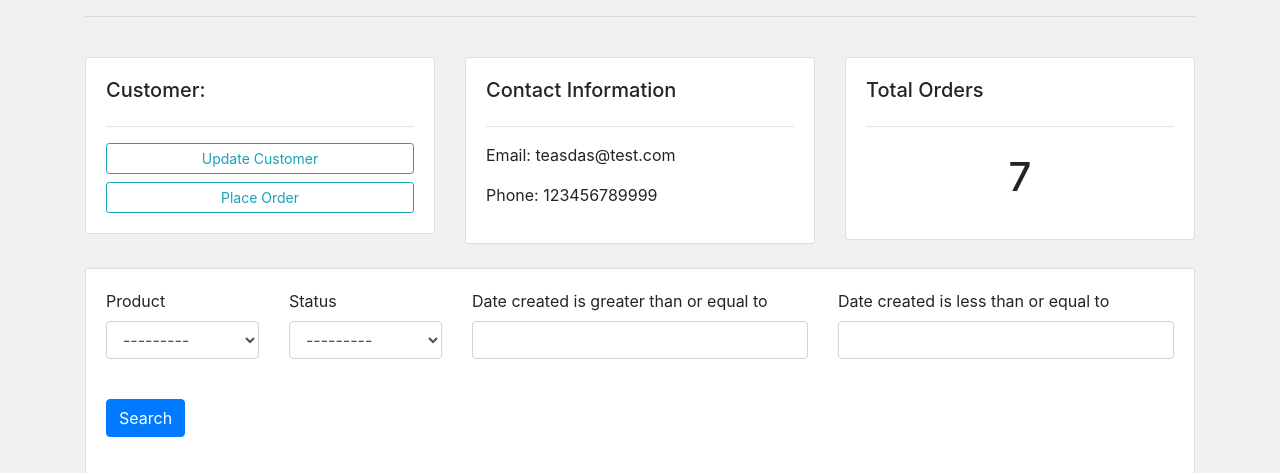
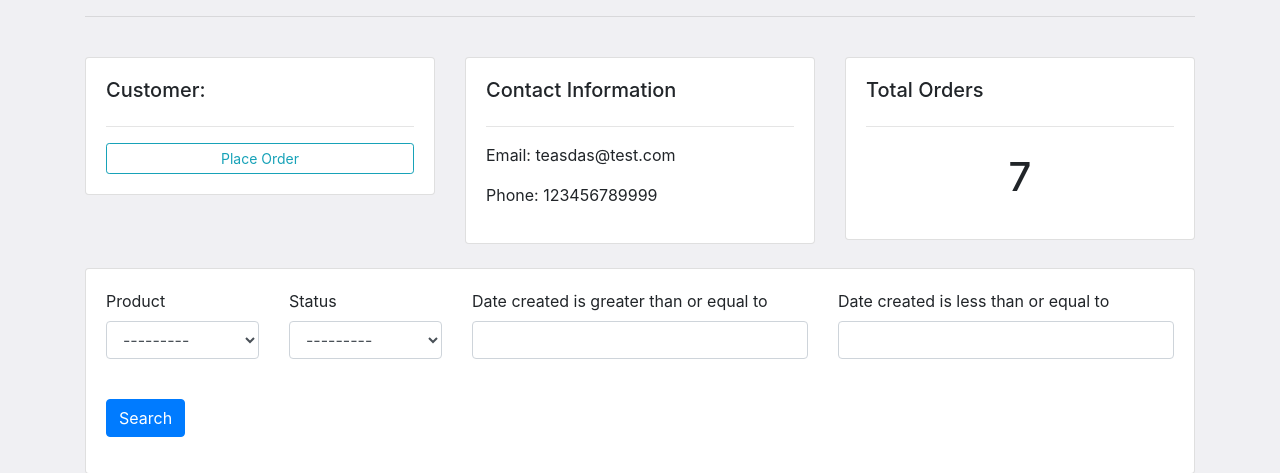
Before and after one commit to ikuzmanov/crm, a Django app: page /customer/1 in a window 1280 px wide. Shown: the part 76-549 px from the top of the page. Run offline with Django 3.2, Linux system fonts and the light colour scheme; a user stored in the database is signed in; data comes from the database, SQL or seed files in the repository; some libraries are stand-ins or nearby versions.

Commit message:
deleting update customer button

```diff
--- a/accounts/templates/accounts/customer.html
+++ b/accounts/templates/accounts/customer.html
@@ -7,7 +7,6 @@
         <div class="card card-body">
             <h5>Customer:</h5>
             <hr>
-            <a class="btn btn-outline-info  btn-sm btn-block" href="">Update Customer</a>
             <a class="btn btn-outline-info  btn-sm btn-block" href="{% url 'create_order' customer.id %}">Place
                 Order</a>
         </div>
```
